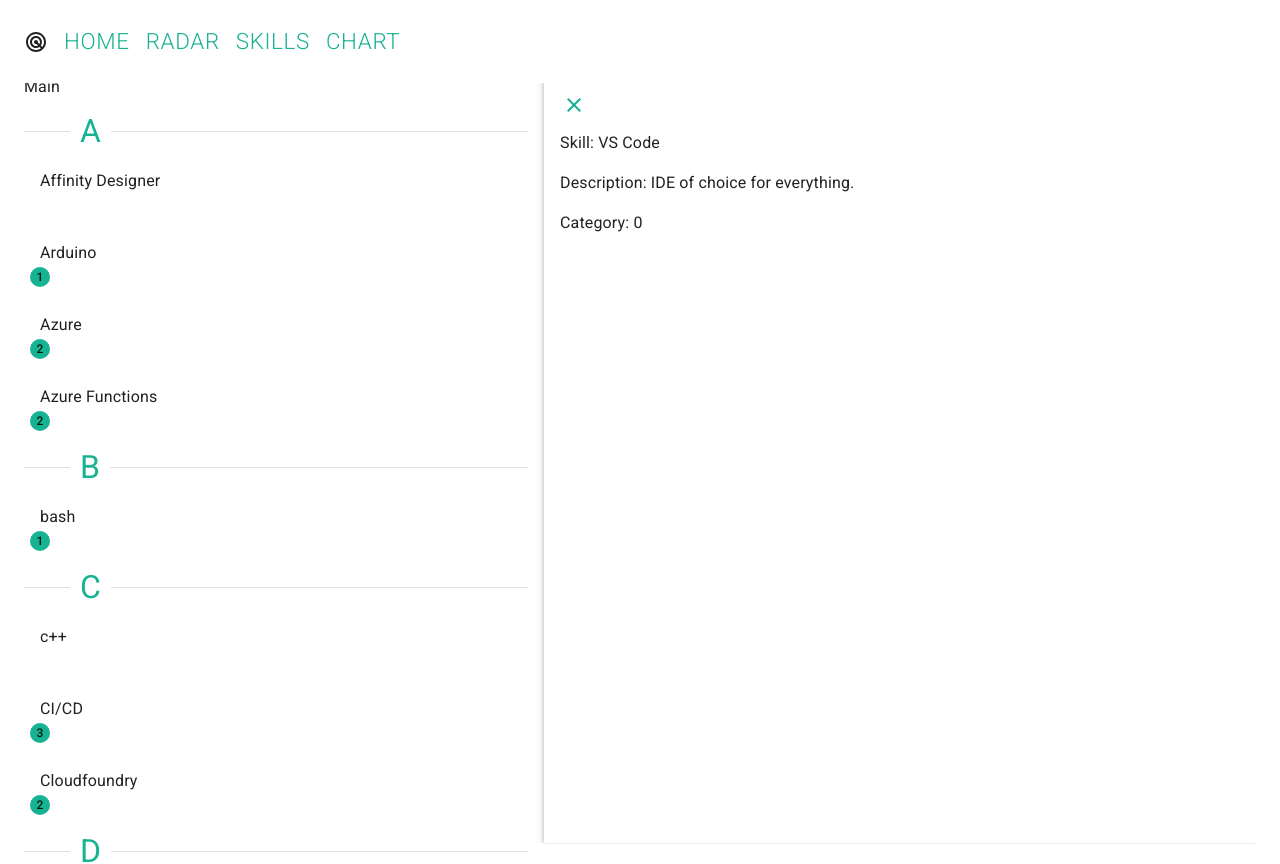
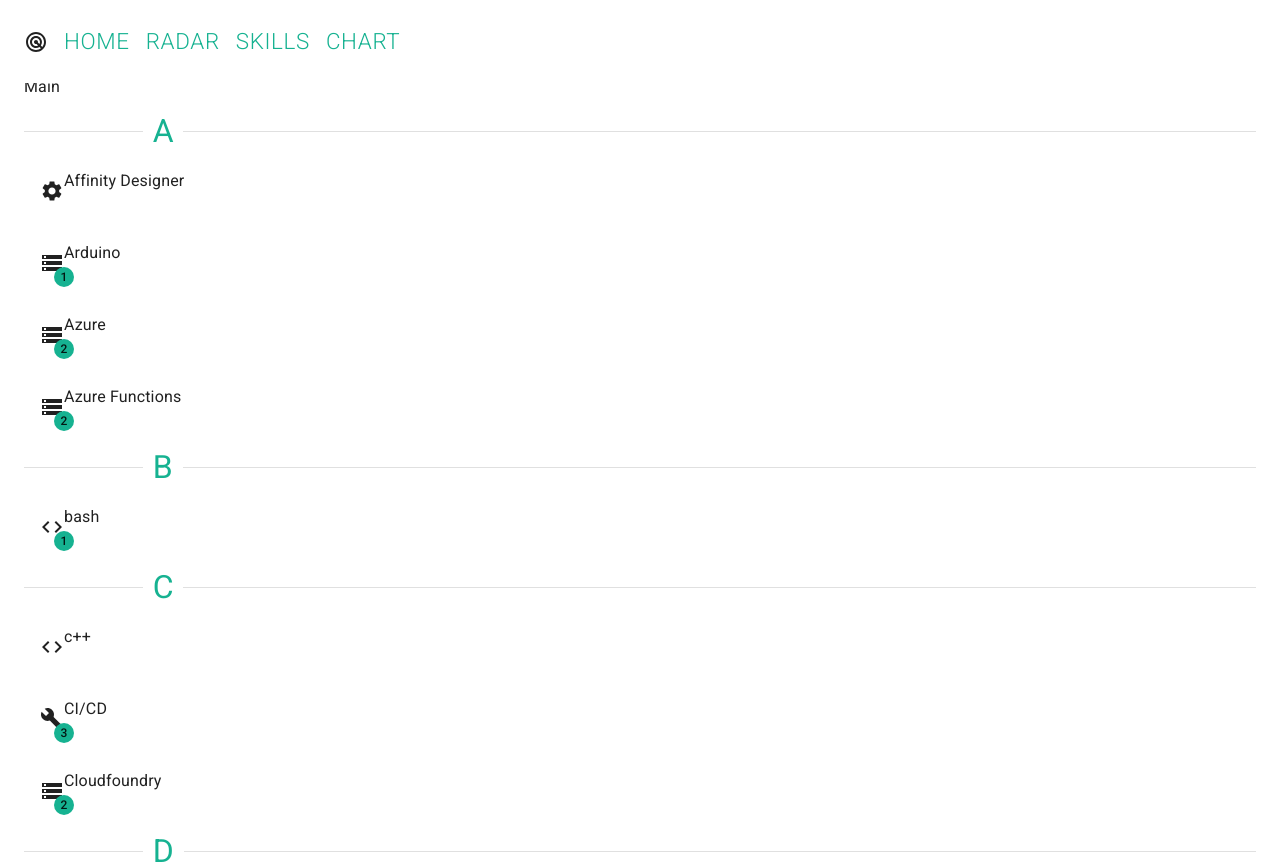
Before and after one commit to devradar/devradargo, a Next.js app: page /skills in a window 1280 px wide. Shown: the top 864 px of the page. Built offline with nearby package versions, Linux system fonts and the light colour scheme.

Commit message:
use timeline for rendering details

```diff
--- a/package.json
+++ b/package.json
@@ -7,6 +7,7 @@
     "@emotion/styled": "^11.11.0",
     "@fontsource/roboto": "^5.0.8",
     "@mui/icons-material": "^5.14.13",
+    "@mui/lab": "^5.0.0-alpha.152",
     "@mui/material": "^5.14.13",
     "@testing-library/jest-dom": "^5.17.0",
     "@testing-library/react": "^13.4.0",
@@ -21,6 +22,7 @@
     "next": "^14.0.1",
     "react": "^18.2.0",
     "react-dom": "^18.2.0",
+    "react-markdown": "^9.0.0",
     "react-router-dom": "^6.14.2",
     "sass": "^1.64.2",
     "uuid": "^9.0.0",
--- a/src/app/skills/SkillDetails.tsx
+++ b/src/app/skills/SkillDetails.tsx
@@ -1,6 +1,8 @@
 'use client'
-import { IconButton, List, ListItem, Paper } from '@mui/material'
+import { IconButton, List, ListItem, Paper, Typography } from '@mui/material'
+import { Timeline, TimelineConnector, TimelineContent, TimelineDot, TimelineItem, TimelineOppositeContent, TimelineSeparator } from '@mui/lab'
 import React from 'react'
+import ReactMarkdown from 'react-markdown'
 import CloseIcon from '@mui/icons-material/Close'
 import { type Skill } from '@/types/domain'
 
@@ -15,6 +17,7 @@
   onClose,
   details
 }: PageProps): JSX.Element {
+  const changes = details?.changes?.sort((a, b) => new Date(b.date).getTime() - new Date(a.date).getTime())
   return (
     <Paper
       elevation={4}
@@ -38,6 +41,40 @@
         <ListItem>Description: {details?.description}</ListItem>
         <ListItem>Category: {details?.category}</ListItem>
       </List>
+      <Timeline>
+        {changes?.map((change, index) => {
+          const prevChange = changes[index + 1]
+          const oldLevel = prevChange !== undefined ? prevChange.newLevel : null
+          return (
+            <TimelineItem key={change.id}>
+              <TimelineOppositeContent>
+                <Typography variant="body2" color="textSecondary">
+                  {new Date(change.date).toISOString().slice(0, 10)}
+                </Typography>
+              </TimelineOppositeContent>
+              <TimelineSeparator>
+                <TimelineDot color="primary" />
+                <TimelineConnector />
+              </TimelineSeparator>
+              <TimelineContent>
+                {oldLevel !== null && (
+                  <Typography variant="h6" component="span">
+                    {oldLevel} → {change.newLevel}
+                  </Typography>
+                )}
+                {oldLevel === null && (
+                  <Typography variant="h6" component="span">
+                    {change.newLevel}
+                  </Typography>
+                )}
+                <Typography>
+                  <ReactMarkdown>{change.text}</ReactMarkdown>
+                </Typography>
+              </TimelineContent>
+            </TimelineItem>
+          )
+        })}
+      </Timeline>
     </Paper>
   )
 }
--- a/src/app/skills/SkillList.tsx
+++ b/src/app/skills/SkillList.tsx
@@ -1,12 +1,51 @@
-import { List, ListItem, ListItemText, Badge, Divider } from '@mui/material'
+import { List, ListItem, ListItemText, Badge, Divider, ListItemButton } from '@mui/material'
 import { type Skill } from '@/types/domain'
 import React from 'react'
+import { Code, Build, Settings, Storage } from '@mui/icons-material'
 
 interface SkillListProps {
   skills: Skill[]
+  onClick?: (s: Skill) => void
 }
 
-export default function SkillList ({ skills }: SkillListProps): JSX.Element {
+interface SkillEntryProps {
+  skill: Skill
+  onClick?: (s: Skill) => void
+}
+
+function SkillEntry ({ skill, onClick }: SkillEntryProps): JSX.Element {
+  let icon
+  switch (skill.category) {
+    case 0:
+      icon = <Settings />
+      break
+    case 1:
+      icon = <Build />
+      break
+    case 2:
+      icon = <Storage />
+      break
+    case 3:
+      icon = <Code />
+      break
+    default:
+      icon = null
+  }
+
+  return (
+    <ListItemButton
+      onClick={onClick != null ? () => { onClick(skill) } : undefined}
+    >
+      {icon}
+      <ListItemText
+        primary={skill.title}
+        secondary={<Badge badgeContent={skill.level} color="primary"/>}
+      />
+    </ListItemButton>
+  )
+}
+
+export default function SkillList ({ skills, onClick }: SkillListProps): JSX.Element {
   const sortedSkills = skills.sort((a, b) => a.title.localeCompare(b.title))
 
   let prevFirstLetter = ''
@@ -21,19 +60,13 @@
           <React.Fragment key={skill.id}>
             {shouldRenderDivider && (
               <Divider
-              sx={{ fontSize: '2em', color: 'primary.main' }}
-              textAlign="left">
+                sx={{ fontSize: '2em', color: 'primary.main' }}
+                textAlign="left"
+              >
                 {firstLetter}
               </Divider>
             )}
-            <ListItem>
-              <ListItemText
-                primary={skill.title}
-                secondary={
-                  <Badge badgeContent={skill.level} color="primary" />
-                }
-              />
-            </ListItem>
+            <SkillEntry skill={skill} onClick={onClick} />
           </React.Fragment>
         )
       })}
--- a/src/app/skills/page.tsx
+++ b/src/app/skills/page.tsx
@@ -7,7 +7,7 @@
 import { type Skill } from '@/types/domain'
 
 export default function Page (): JSX.Element {
-  const [isDetailsVisible, setIsDetailsVisible] = useState(true)
+  const [isDetailsVisible, setIsDetailsVisible] = useState(false)
   const [details, setDetails] = useState(entries[0])
 
   function openDetails (d: Skill): void {
```
Also changed, not shown: 1 other file (tests, documents, lock files or other folders).
